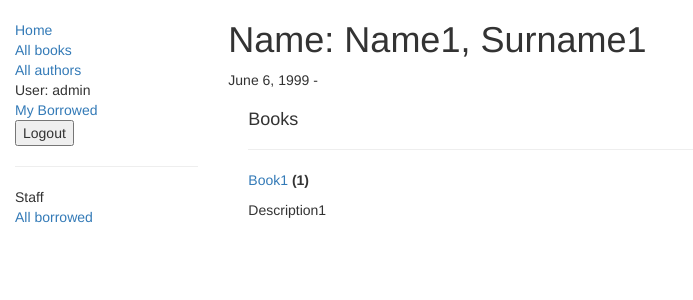
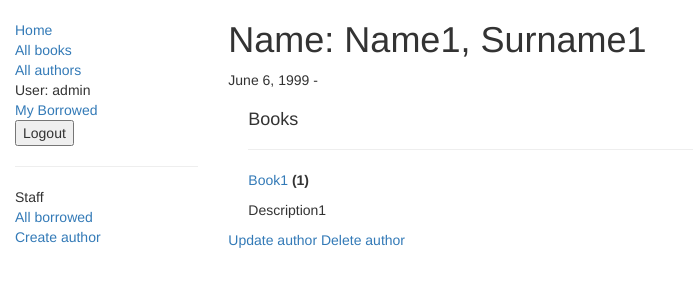
Before and after one commit to asikrr/task1, a Django app: page /catalog/author/1 in a window 1280 px wide. Shown: the top 300 px of the page, without its empty margins (0-693 px from the left). Run offline with Django 5.2, Linux system fonts and the light colour scheme; a user stored in the database is signed in; data comes from the database, SQL or seed files in the repository; both versions use the stored data as it was after the commit; some libraries are stand-ins or nearby versions.

Commit message:
Добавление персоналу возможности редактировать, создавать и удалять авторов

```diff
--- a/locallibrary/catalog/templates/base_generic.html
+++ b/locallibrary/catalog/templates/base_generic.html
@@ -39,8 +39,10 @@
              {% if user.is_staff %}
                <hr>
                <ul class="sidebar-nav">
-               <li>Staff</li>
-               <li><a href="{% url 'all-borrowed-books' %}">All borrowed</a></li>
+                 <li>Staff</li>
+                 <li><a href="{% url 'all-borrowed-books' %}">All borrowed</a></li>
+                 <li><a href="{% url 'author-create' %}">Create author</a></li>
+               </ul>
              {% endif %}
           {% endblock %}
         </div>
--- a/locallibrary/catalog/templates/catalog/author_detail.html
+++ b/locallibrary/catalog/templates/catalog/author_detail.html
@@ -18,4 +18,7 @@
       <p>This author has no books.</p>
     {% endfor %}
   </div>
+
+  <a href="{% url 'author-update' author.pk %}">Update author</a>
+  <a href="{% url 'author-delete' author.pk %}">Delete author</a>
 {% endblock %}
--- a/locallibrary/catalog/urls.py
+++ b/locallibrary/catalog/urls.py
@@ -7,7 +7,19 @@ urlpatterns = [
     path('book/<int:pk>', views.BookDetailView.as_view(), name='book-detail'),
     path('authors/', views.AuthorListView.as_view(), name='authors'),
     path('author/<int:pk>',views.AuthorDetailView.as_view(), name='author-detail'),
+]
+
+urlpatterns += [
     path('mybooks/', views.LoanedBooksByUserListView.as_view(), name='my-borrowed'),
     path('allborrowedbooks/', views.AllBorrowedBooksListView.as_view(), name='all-borrowed-books'),
+]
+
+urlpatterns += [
     path('book/<uuid:pk>/renew/', views.renew_book_librarian, name='renew-book-librarian'),
 ]
+
+urlpatterns += [
+    path('author/create/', views.AuthorCreate.as_view(), name='author-create'),
+    path('author/<int:pk>/update/', views.AuthorUpdate.as_view(), name='author-update'),
+    path('author/<int:pk>/delete/', views.AuthorDelete.as_view(), name='author-delete'),
+]
--- a/locallibrary/catalog/views.py
+++ b/locallibrary/catalog/views.py
@@ -5,7 +5,7 @@ from django.contrib.auth.mixins import LoginRequiredMixin, PermissionRequiredMix
 
 from django.shortcuts import get_object_or_404
 from django.http import HttpResponseRedirect
-from django.urls import reverse
+from django.urls import reverse, reverse_lazy
 import datetime
 
 from .forms import RenewBookModelForm
@@ -77,7 +77,7 @@ def renew_book_librarian(request, pk):
 
     return render(request, 'catalog/book_renew_librarian.html', {'form': form, 'bookinst':book_inst})
 
-class AllBorrowedBooksListView(PermissionRequiredMixin,generic.ListView):
+class AllBorrowedBooksListView(PermissionRequiredMixin, generic.ListView):
     model = BookInstance
     template_name = 'catalog/all_borrowed_books_list.html'
     paginate_by = 10
@@ -86,3 +86,22 @@ class AllBorrowedBooksListView(PermissionRequiredMixin,generic.ListView):
 
     def get_queryset(self):
         return BookInstance.objects.filter(status__exact='o').order_by('due_back')
+
+class AuthorCreate(PermissionRequiredMixin, generic.CreateView):
+    model = Author
+    fields = '__all__'
+    initial={'date_of_death':'12/10/2016',}
+
+    permission_required = 'catalog.add_author'
+
+class AuthorUpdate(PermissionRequiredMixin, generic.UpdateView):
+    model = Author
+    fields = ['first_name','last_name','date_of_birth','date_of_death']
+
+    permission_required = 'catalog.change_author'
+
+class AuthorDelete(PermissionRequiredMixin, generic.DeleteView):
+    model = Author
+    success_url = reverse_lazy('authors')
+
+    permission_required = 'catalog.delete_author'
```
Also changed, not shown: locallibrary/catalog/templates/catalog/author_confirm_delete.html (added, +12 -0 lines), locallibrary/catalog/templates/catalog/author_form.html (added, +11 -0 lines), locallibrary/db.sqlite3.
